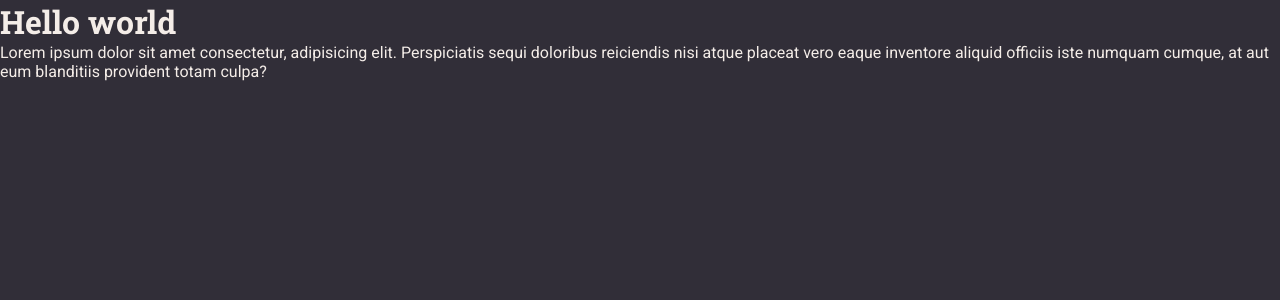
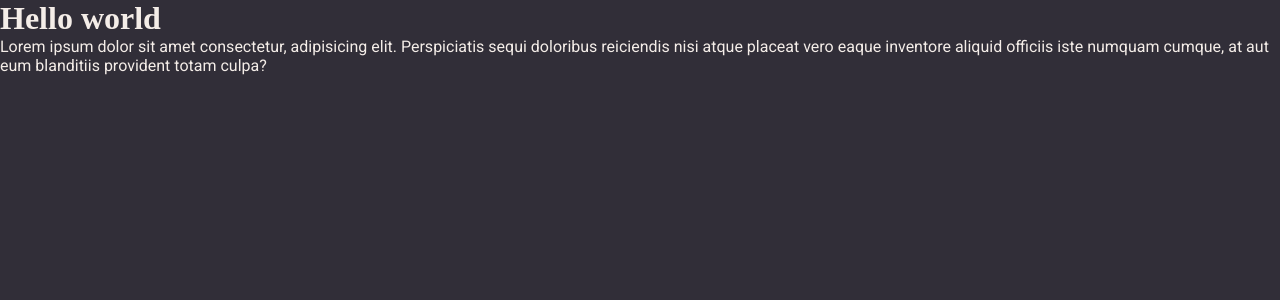
Before and after one commit to Felipe572/rocket-movies, a React (Vite) app in the folder rocketmovies/: page / in a window 1280 px wide. Shown: the top 300 px of the page. Built offline with nearby package versions, Linux system fonts and the light colour scheme.

Commit message:
Update global.js

```diff
--- a/rocketmovies/src/styles/global.js
+++ b/rocketmovies/src/styles/global.js
@@ -10,11 +10,19 @@ export default createGlobalStyle`
     body {
         background-color: ${({ theme }) => theme.COLORS.BACKGROUND_800};
         color: ${({ theme }) => theme.COLORS.WHITE};
-        font-family: "Roboto Slab", serif;
+
+        -webkit-font-smoothing: antialiased;
     }
 
-    p {
+    border-style, input, button {
+        font-family: "Roboto Slab", serif;
+        font-size: 16px;
+        outline: none;
+    }
+
+    p, textarea {
         font-family: "Roboto", serif;
+        font-size: 16px;
     }
 
     a {
```
